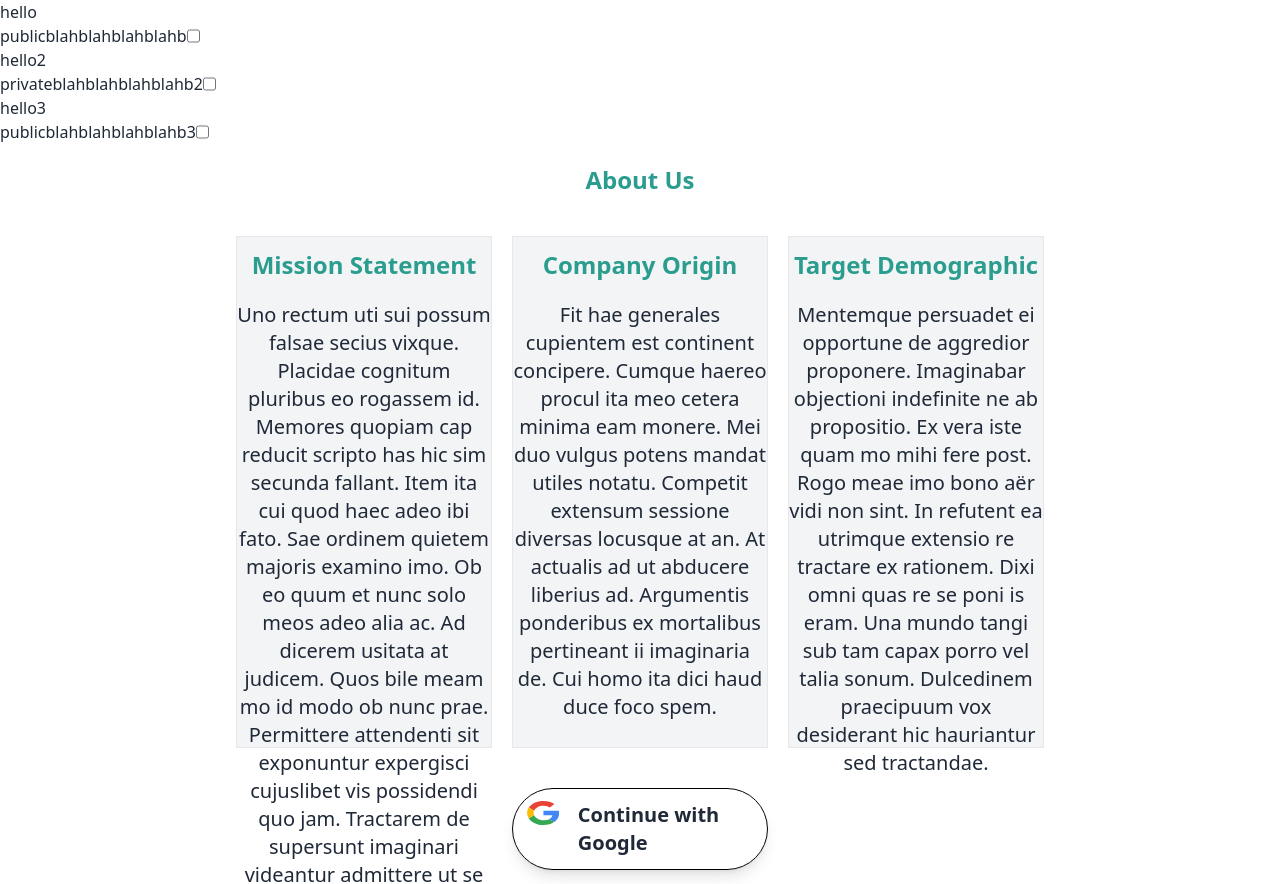
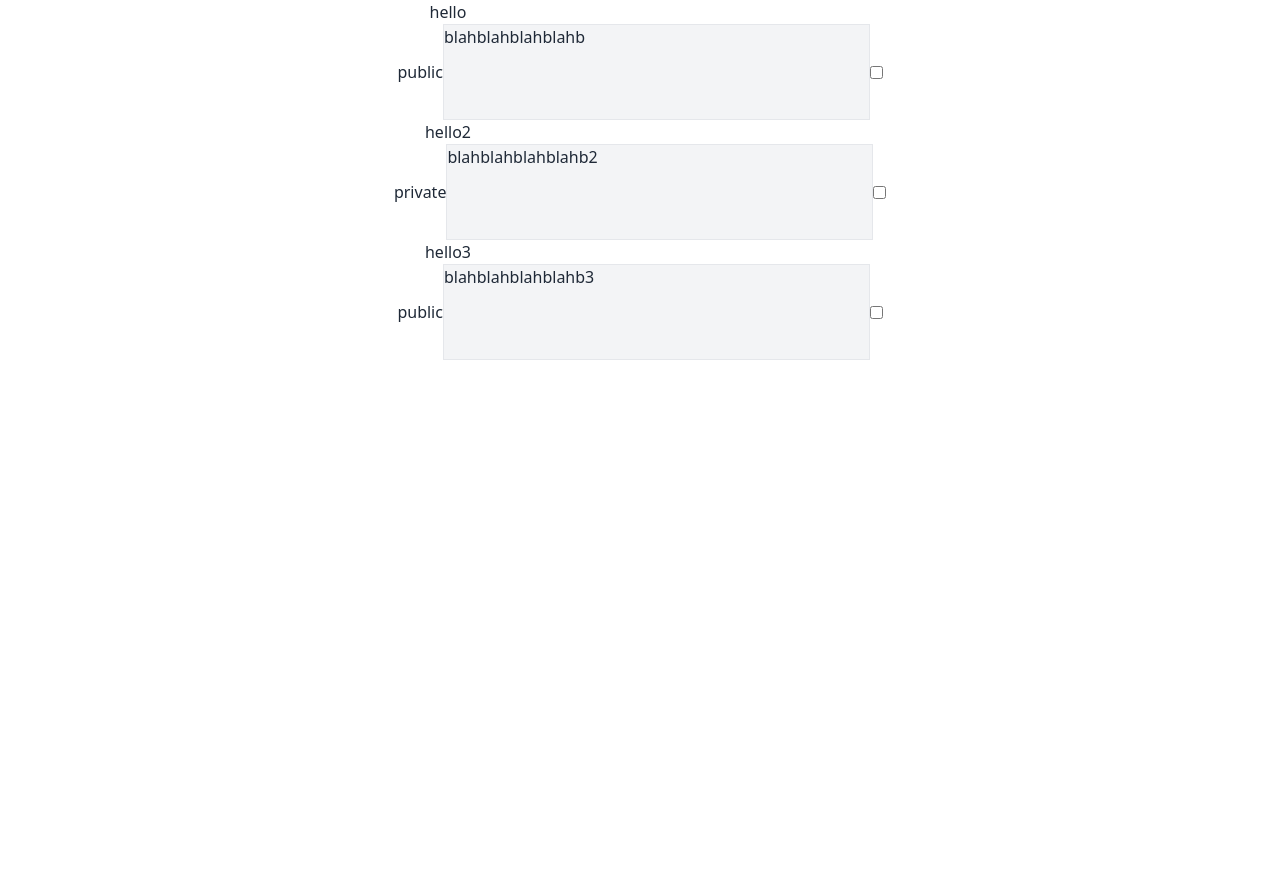
Before and after one commit to stevenrhett/task-tracker, a React (Create React App) app: page / in a window 1280 px wide. Shown: the top 884 px of the page. After the commit the page ends 800 px from the top, so only its background shows below. Built offline with nearby package versions, Linux system fonts and the light colour scheme; the HTML template or start-up script is replaced by a standard one.

Commit message:
Added some tailwind to adjust positioning of the task card elements

```diff
--- a/src/App.js
+++ b/src/App.js
@@ -9,9 +9,8 @@ function App() {
   return(
   <div>
       <DisplayAllTasks/>
-      <AboutUsPageB/>
-      <LogInForm/>
-      <SignUpPage/>
+
+
   </div>
   );
 }
--- a/src/TaskCardB.js
+++ b/src/TaskCardB.js
@@ -4,15 +4,19 @@ import React from 'react';
 //current work on the task card but to start getting some of the logic in place
 const TaskCardB = ({title, description, privacy}) => {
     return (
-        <div className="flex flex-col">
-            <h1>{title}</h1>
-            <div className="flex flex-row">
+        <div>
+            <h1 className="justify-center flex mr-96">{title}</h1>
+            <div className="flex items-center justify-center">
                 <p>{privacy}</p>
-                <div>
-                    <p>{description}</p>
+                <div className="flex border w-1/3 h-24 bg-gray-100">
+
+                    <div>
+                        <p>{description}</p>
+                    </div>
                 </div>
                 <input type="checkbox"/>
             </div>
+
         </div>
     );
 };
```
